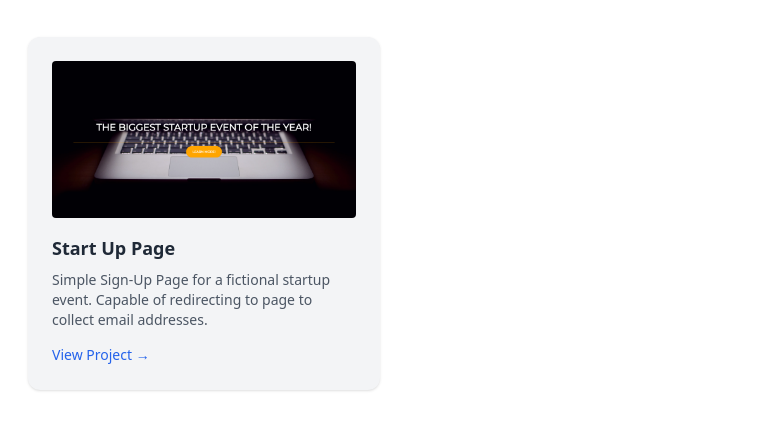
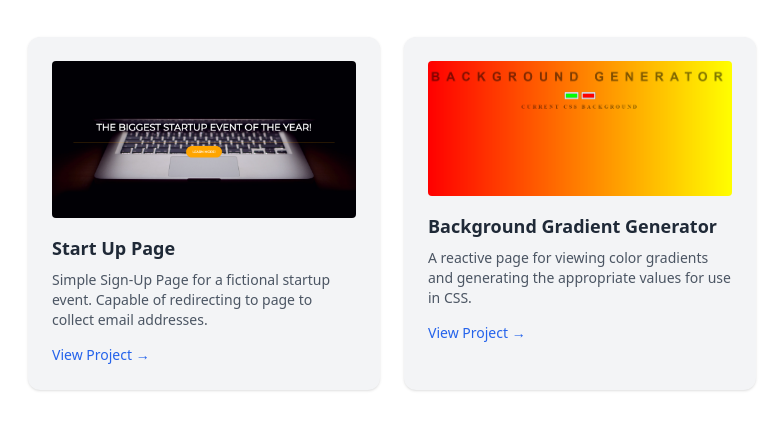
Before and after one commit to Xerver8694/portfolio-website, a plain HTML site: page index.html in a window 1280 px wide. Shown: the part 781-1221 px from the top of the page, without its empty margins (60-836 px from the left). Drawn offline with nearby package versions, Linux system fonts and the light colour scheme.

Commit message:
Update index.html

```diff
--- a/index.html
+++ b/index.html
@@ -44,14 +44,19 @@
     <div class="max-w-6xl mx-auto px-6">
       <h3 class="text-2xl font-semibold text-center mb-10">My Projects</h3>
       <div class="grid grid-cols-1 sm:grid-cols-2 lg:grid-cols-3 gap-6">
-        <!-- Project Card -->
+        <!-- Project Card --> <!-- Duplicate & Modify for more projects -->
         <div class="bg-gray-100 p-6 rounded-xl shadow hover:shadow-lg transition">
           <img src="Start Up Image.PNG" alt="Project Title" class="rounded mb-4">
           <h4 class="text-lg font-bold mb-2">Start Up Page</h4>
           <p class="text-sm text-gray-600 mb-3">Simple Sign-Up Page for a fictional startup event. Capable of redirecting to page to collect email addresses.</p>
           <a href="https://xerver8694.github.io/startup_page/" class="text-blue-600 hover:underline text-sm">View Project →</a>
         </div>
-        <!-- Duplicate & Modify for more projects -->
+        <div class="bg-gray-100 p-6 rounded-xl shadow hover:shadow-lg transition">
+          <img src="background_gradient.png" alt="Project Title" class="rounded mb-4">
+          <h4 class="text-lg font-bold mb-2">Background Gradient Generator</h4>
+          <p class="text-sm text-gray-600 mb-3">A reactive page for viewing color gradients and generating the appropriate values for use in CSS.</p>
+          <a href="https://xerver8694.github.io/background-generator/" class="text-blue-600 hover:underline text-sm">View Project →</a>
+        </div>
       </div>
     </div>
   </section>
```
